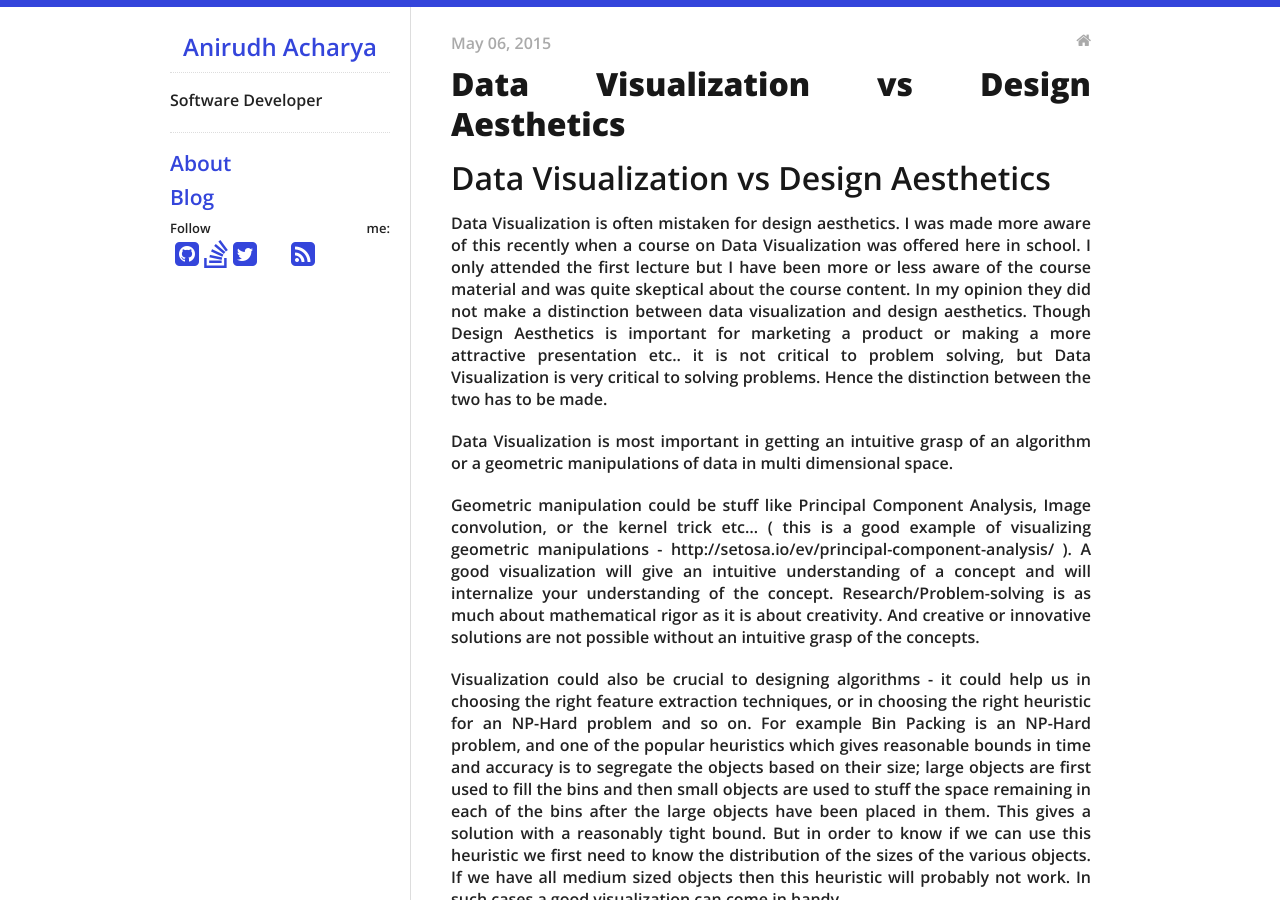
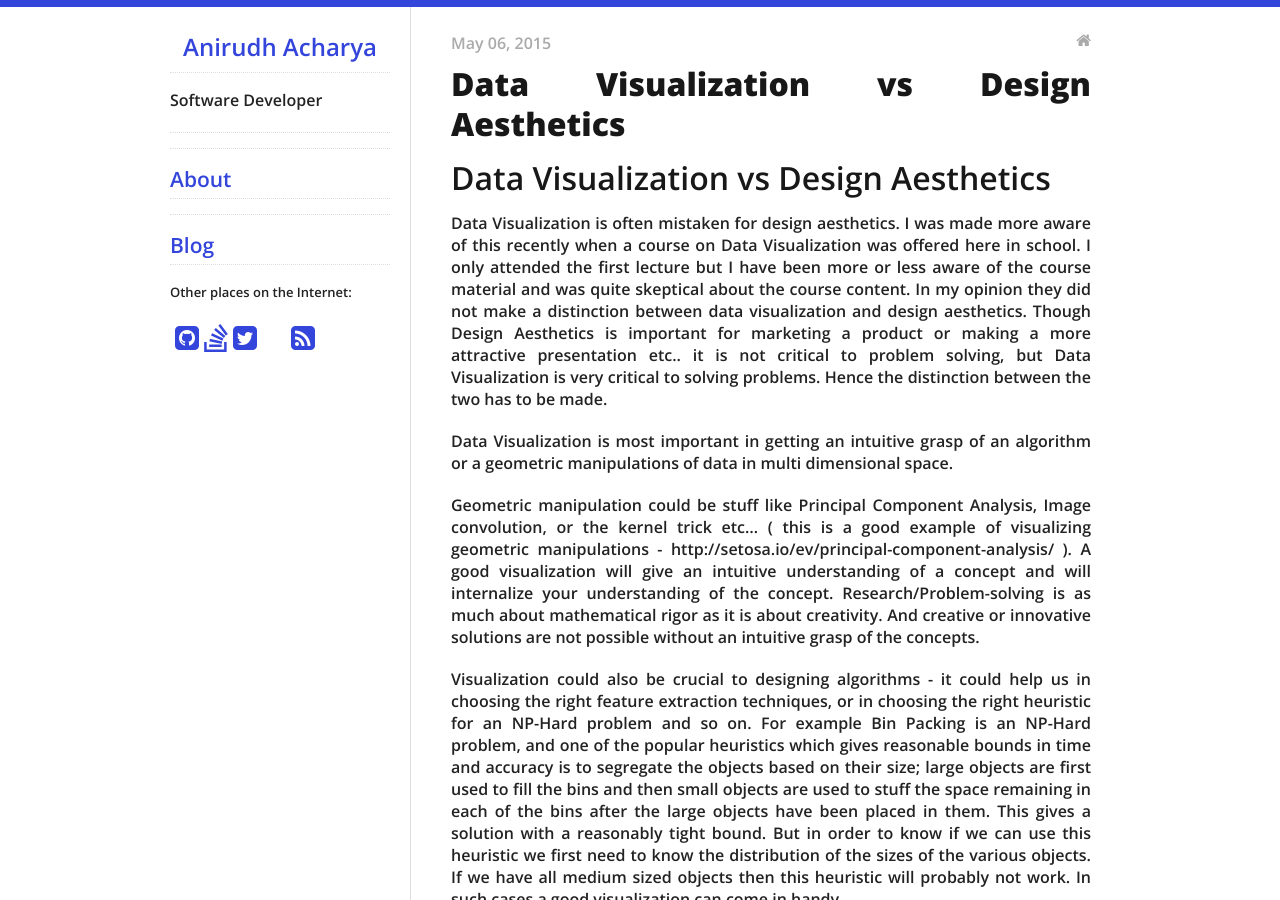
Before and after one commit to anirudhacharya12/anirudhacharya12.github.io, a Jekyll site: the page built from _posts/2015-05-06-data-visualization.md, in a window 1280 px wide and 900 px high. Built offline with Jekyll 4.4.1, drawn with Linux system fonts in a browser that asks for light colours.

Commit message:
about page

```diff
--- a/_includes/sidebar.html
+++ b/_includes/sidebar.html
@@ -6,12 +6,16 @@
     <!--img src="/logo.png" id="logo" alt="Blog logo"/-->
     {% endif %}
   </a>
-  <h2><a style="text-align:left;" href="/">{{ site.data.theme.name }}</a></h2>
+  <h2><a href="/">{{ site.data.theme.name }}</a></h2>
   <div id="bio">
     <p>Software Developer</p>
   </div>
-  <h4><a style="text-align:right;" href="/about.html">About</a></h3>
-  <h4><a style="text-align:right;" href="/">Blog</a></h3>
+  <div id="bio">
+    <h4><a href="/about.html">About</a></h3>
+  </div>
+  <div id="bio">
+    <h4><a href="/">Blog</a></h3>
+  </div>
   <div id="social">
     {% include social.html %}
   </div>
--- a/_includes/social.html
+++ b/_includes/social.html
@@ -1,4 +1,4 @@
-Follow me:
+<p style="text-align:left;">Other places on the Internet:</p>
 <div id="stalker">
   {% if site.data.theme.social.github %}
   <a title="{{ site.data.theme.social.github }} on Github" href="https://github.com/{{ site.data.theme.social.github }}">
@@ -44,7 +44,7 @@
 
   {% if site.data.theme.social.medium %}
   <a title="{{ site.data.theme.name }} on medium" href="https://{{ site.data.theme.social.medium }}.medium.com">
-    <i class="fa fa-medium-square"></i>
+    <i class="fa- fa-medium"></i>
   </a>
   {% endif %}
 
--- a/_posts/2015-05-06-data-visualization.md
+++ b/_posts/2015-05-06-data-visualization.md
@@ -18,13 +18,13 @@
 
 There was a competition in kaggle, some time back, about Packing Santa's Sleigh, which is slightly similar to the bin packing problem mentioned above, except that, instead of 1-d objects like in the traditional bin packing problem, we have 3-d objects( huge number of objects ~ 100,000) that have to be stacked on a 2-d sleigh with minimum height, and adhering to an ordering condition of the objects. You could see this problem as bin packing or a dynamic programming problem. But in either case we first need an idea about the different height, width, depth and volume details of the different objects. The following visualizations gives an idea about the dimensions of the different objects and might guide us in choosing the right approach to solve them -
 
-<img src="../images/dataviz-sizes.png" alt="Present Sizes" style="height: 200px; width:350px;"/>
+<img src="/images/dataviz-sizes.png" alt="Present Sizes" style="height: 200px; width:350px;"/>
 
-<img src="../images/dataviz-opacity.png" alt="Transparent View of Presents" style="height: 200px; width:200px;"/>
+<img src="/images/dataviz-opacity.png" alt="Transparent View of Presents" style="height: 200px; width:200px;"/>
 
 Following is an isometric view of all the objects places on a single plane.
 
-<img src="../images/dataviz-isometric.png" alt="Isometric View of Presents" style="height: 200px; width:200px;"/>
+<img src="/images/dataviz-isometric.png" alt="Isometric View of Presents" style="height: 200px; width:200px;"/>
 
 As we can see Data Visualization has a clear role to play in coming up with creative and accurate solutions for problems.
 
@@ -32,6 +32,6 @@
 
 As shown below these exact topics were some of the assignments given in the Data Visualization class, which I do not think quite fits in with the subject of Data Visualization.
 
-<img src="../images/dataviz-tweet.png" alt="Instructor's tweet" style="height: 300px; width:300px;"/>
+<img src="/images/dataviz-tweet.png" alt="Instructor's tweet" style="height: 300px; width:300px;"/>
 
 I think they both have their significance but their difference need to be noted.
```
Also changed, not shown: _posts/2014-07-17-incentives-and-efficiency.md (+1 -1 lines), about.html (added, +17 -0 lines).
